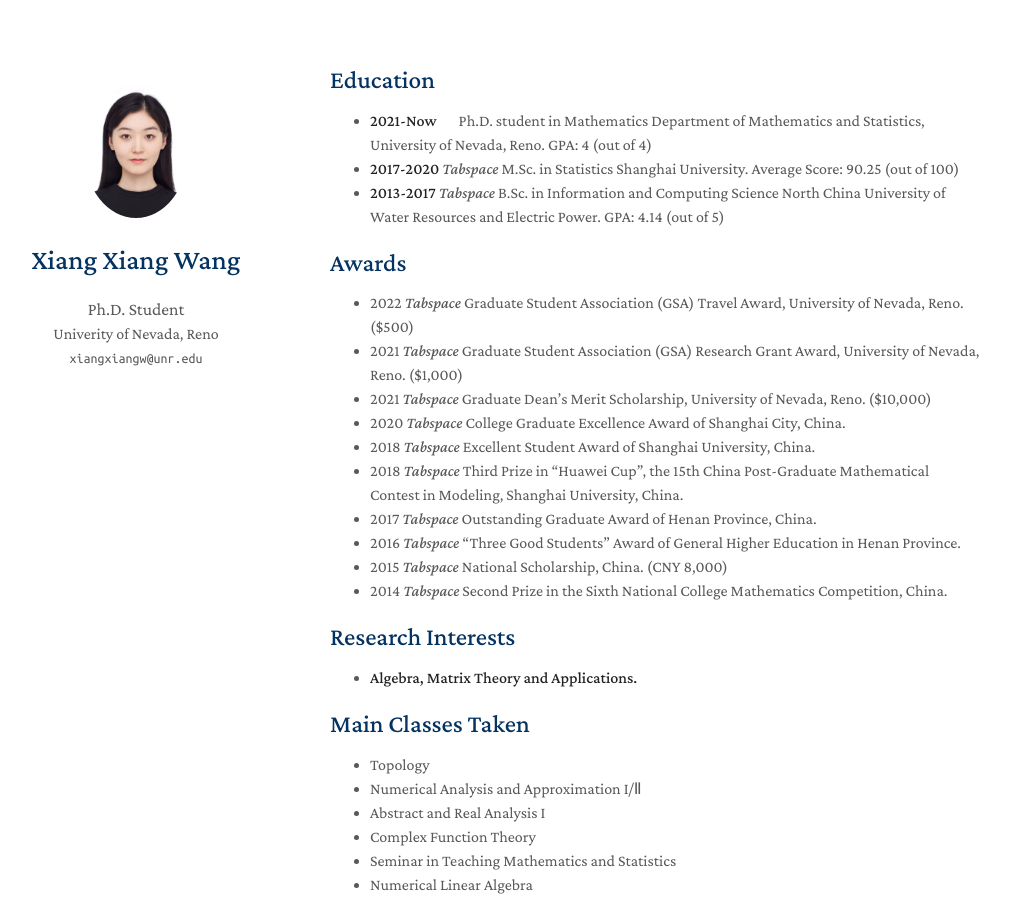
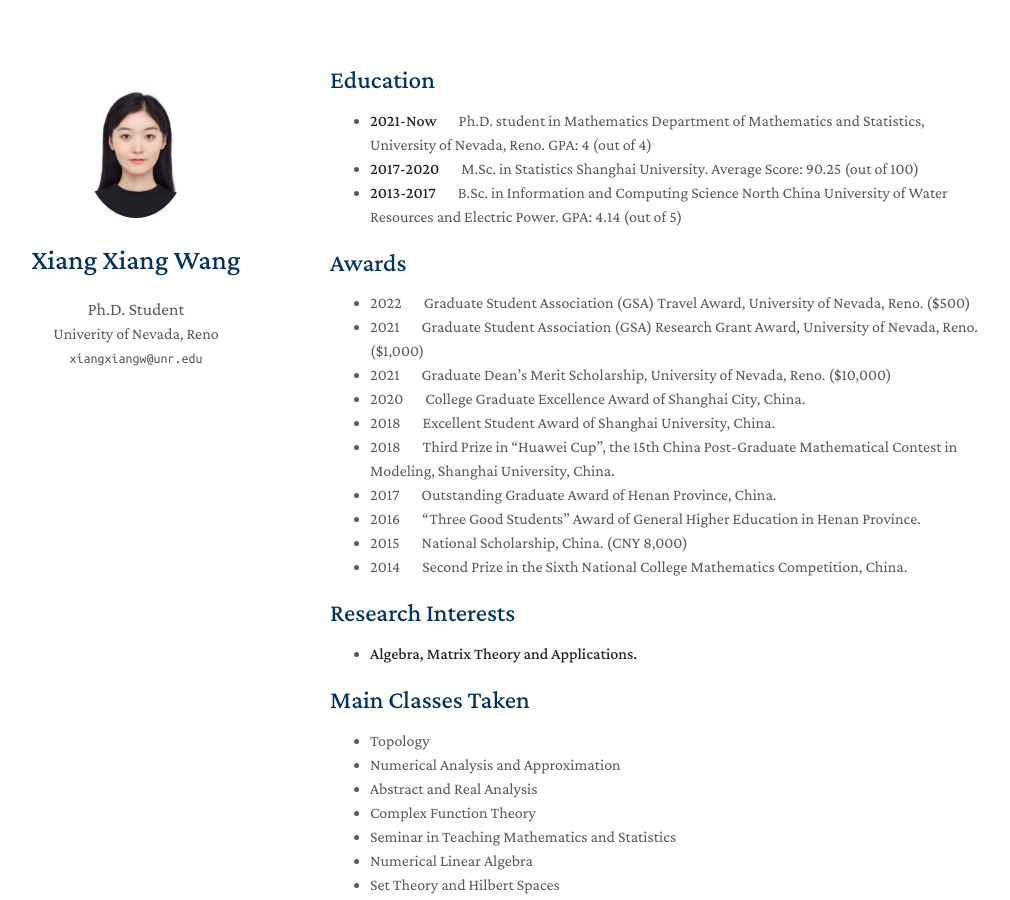
Before and after one commit to yaoyao-liu/minimal-light, a Jekyll site: the page built from index.md, in a window 1280 px wide and 900 px high. Shown: the whole window, without its empty margins (140-1150 px from the left). Built offline with Jekyll 4.4.1, drawn with Linux system fonts in a browser that asks for light colours; nearby versions of some CDN libraries; a style sheet for code colours, icons or effects is not loaded; our own code applies the rules of GitHub Pages for plain Markdown files.

Commit message:
Update index.md

```diff
--- a/index.md
+++ b/index.md
@@ -7,20 +7,20 @@ layout: homepage
 
 ## Education
 - **2021-Now**	 &emsp; Ph.D. student in Mathematics Department of Mathematics and Statistics, University of Nevada, Reno. GPA: 4 (out of 4)
-- **2017-2020**  *Tabspace* M.Sc. in Statistics Shanghai University. Average Score: 90.25 (out of 100)
-- **2013-2017**	 *Tabspace* B.Sc. in Information and Computing Science North China University of Water Resources and Electric Power. GPA: 4.14 (out of 5)
+- **2017-2020**  &emsp; M.Sc. in Statistics Shanghai University. Average Score: 90.25 (out of 100)
+- **2013-2017**	 &emsp; B.Sc. in Information and Computing Science North China University of Water Resources and Electric Power. GPA: 4.14 (out of 5)
 
 ## Awards
-- 2022  *Tabspace*  Graduate Student Association (GSA) Travel Award, University of Nevada, Reno. ($500)
-- 2021 *Tabspace*	Graduate Student Association (GSA) Research Grant Award, University of Nevada, Reno. ($1,000)
-- 2021	*Tabspace* Graduate Dean’s Merit Scholarship, University of Nevada, Reno. ($10,000)
-- 2020  *Tabspace*  College Graduate Excellence Award of Shanghai City, China.
-- 2018	*Tabspace* Excellent Student Award of Shanghai University, China.
-- 2018 *Tabspace*   Third Prize in “Huawei Cup”, the 15th China Post-Graduate Mathematical Contest in Modeling, Shanghai University, China.
-- 2017  *Tabspace*  Outstanding Graduate Award of Henan Province, China.
-- 2016   *Tabspace* “Three Good Students” Award of General Higher Education in Henan Province.
-- 2015 *Tabspace*   National Scholarship, China. (CNY 8,000)
-- 2014  *Tabspace*  Second Prize in the Sixth National College Mathematics Competition, China.
+- 2022  &emsp;  Graduate Student Association (GSA) Travel Award, University of Nevada, Reno. ($500)
+- 2021 &emsp;	Graduate Student Association (GSA) Research Grant Award, University of Nevada, Reno. ($1,000)
+- 2021	&emsp; Graduate Dean’s Merit Scholarship, University of Nevada, Reno. ($10,000)
+- 2020  &emsp;  College Graduate Excellence Award of Shanghai City, China.
+- 2018	&emsp; Excellent Student Award of Shanghai University, China.
+- 2018 &emsp;   Third Prize in “Huawei Cup”, the 15th China Post-Graduate Mathematical Contest in Modeling, Shanghai University, China.
+- 2017  &emsp;  Outstanding Graduate Award of Henan Province, China.
+- 2016   &emsp; “Three Good Students” Award of General Higher Education in Henan Province.
+- 2015 &emsp;  National Scholarship, China. (CNY 8,000)
+- 2014  &emsp;  Second Prize in the Sixth National College Mathematics Competition, China.
 
 ## Research Interests
 
@@ -29,8 +29,8 @@ layout: homepage
 ## Main Classes Taken
 
 - Topology
-- Numerical Analysis and Approximation I/Ⅱ
-- Abstract and Real Analysis I
+- Numerical Analysis and Approximation
+- Abstract and Real Analysis
 - Complex Function Theory
 - Seminar in Teaching Mathematics and Statistics
 - Numerical Linear Algebra
```
